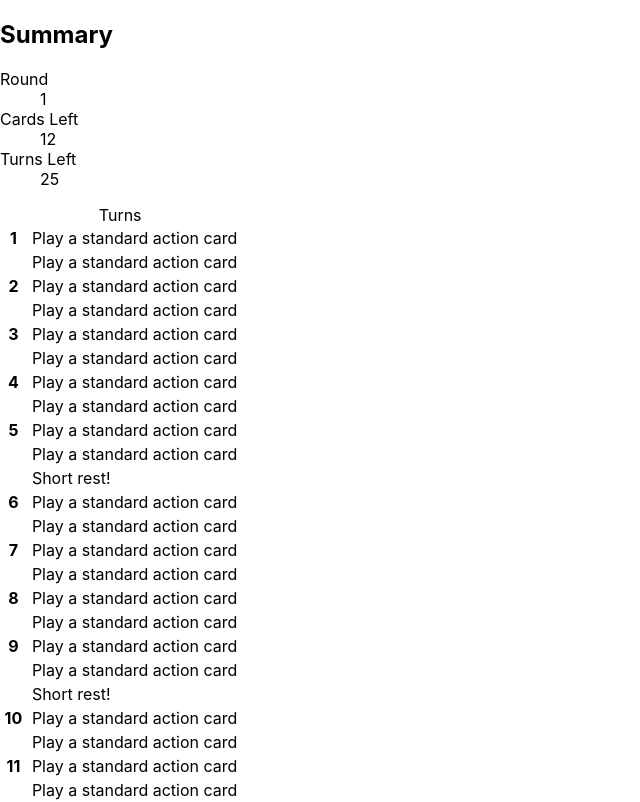
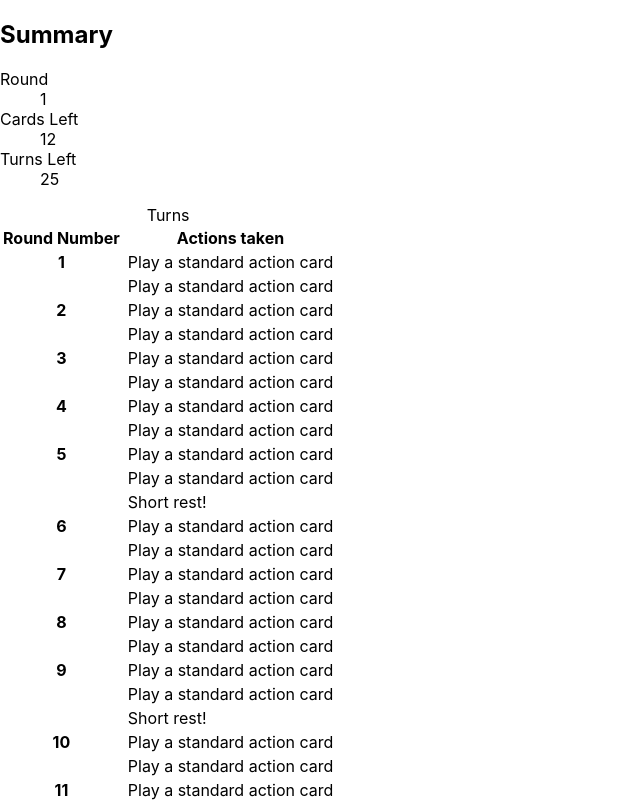
Before and after one commit to ronaldsmartin/gloomhaven-stamina-calculator, a React (Create React App) app: page / in a window 1280 px wide. Shown: the top 802 px of the page, without its empty margins (0-640 px from the left). Built offline with nearby package versions, Linux system fonts and the light colour scheme.

Commit message:
Add a column header

```diff
--- a/src/components/RoundList.tsx
+++ b/src/components/RoundList.tsx
@@ -73,6 +73,13 @@ function description(action: ScenarioAction) {
 
 const RoundList = (props: RoundListProps) => <table className="TurnList">
     <caption>Turns</caption>
+    <thead>
+        <tr>
+            <th scope="col">Round Number</th>
+            <th scope="col"></th>
+            <th scope="col">Actions taken</th>
+        </tr>
+    </thead>
     <tbody>
         {
             props.completedRounds.flatMap((round, roundNumber) =>
```
